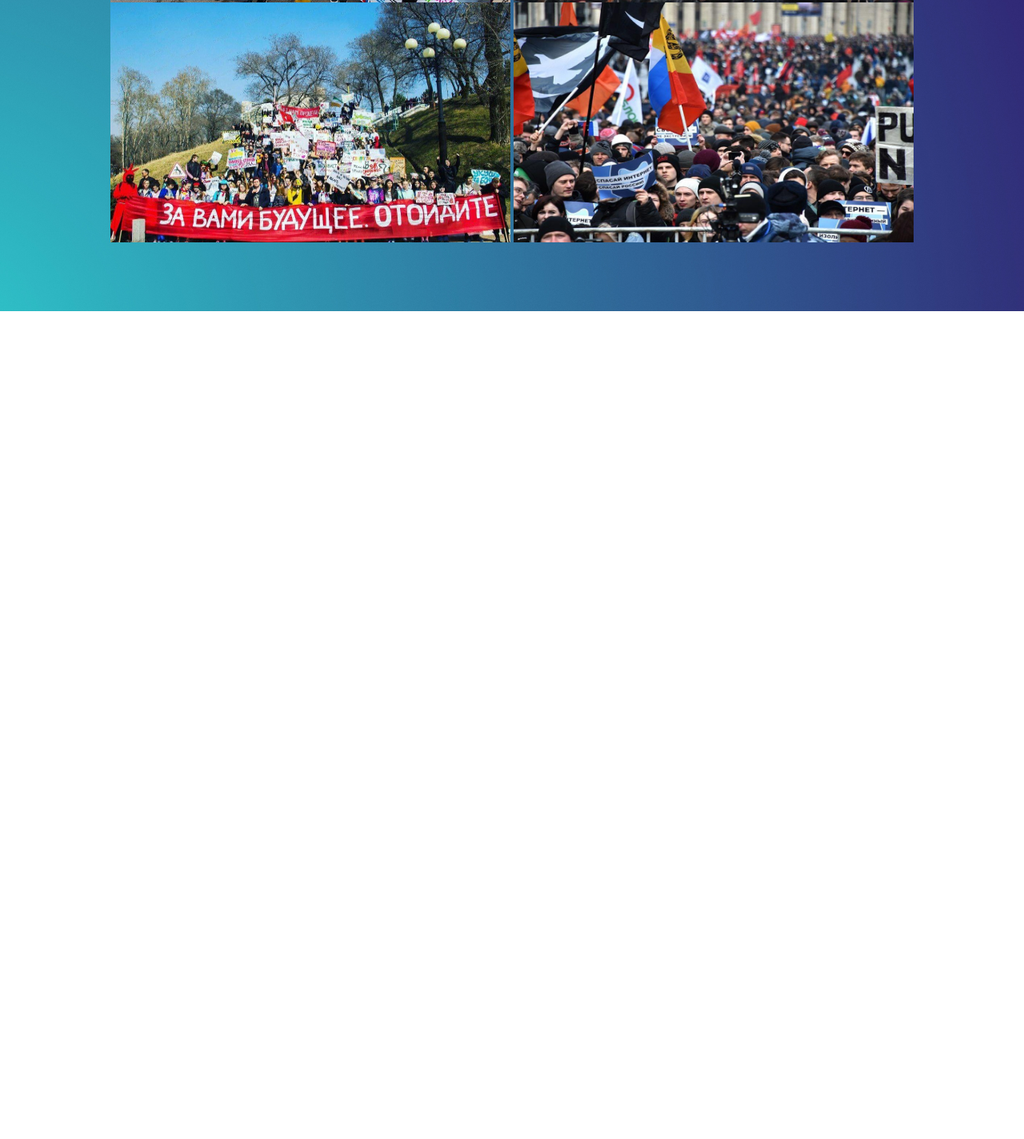
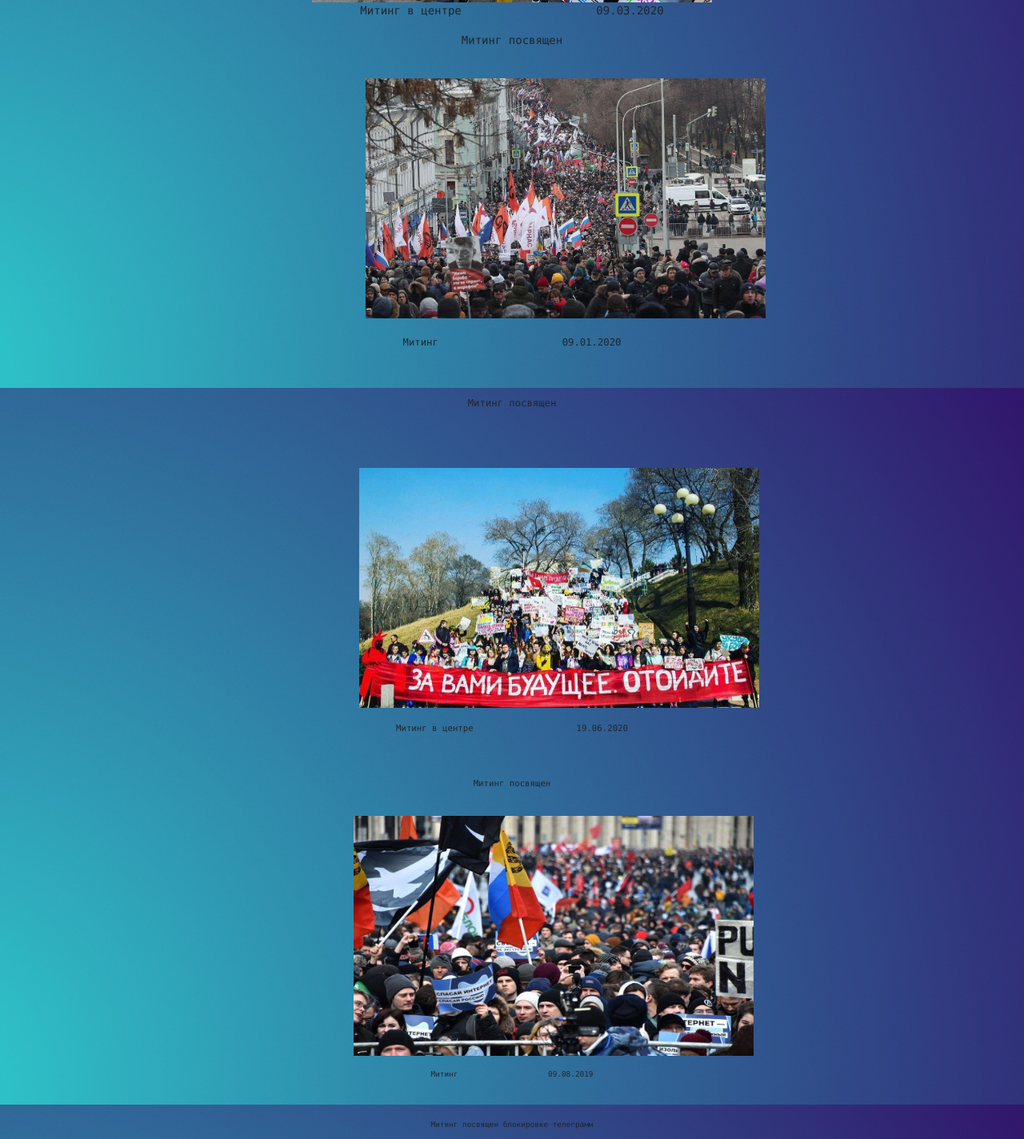
Before and after one commit to RLobodenko/DemHack, a plain HTML site: page index.html in a window 1280 px wide. Shown: the part 411-1835 px from the top of the page at 80% size. Before the commit the page ends 800 px from the top, so only its background shows below. Drawn offline with nearby package versions, Linux system fonts and the light colour scheme.

Commit message:
Update index.html

```diff
--- a/index.html
+++ b/index.html
@@ -44,10 +44,18 @@
 		<article>
 		<br>
 		<a href="route_panel_control.html"><img src="1.jpg" width="500px" height="300px"></a>
+			<pre>Митинг в центре                    09.03.2020</pre>
+			<pre>Митинг посвящен</p>
 		<a href="route_panel_control.html"><img src="2.jpg" width="500px" height="300px"></a>
+				<pre>Митинг                     09.01.2020</pre>
+			<pre>Митинг посвящен</p>
 		<br>
 		<a href="route_panel_control.html"><img src="3.jpg" width="500px" height="300px"></a>
+			<pre>Митинг в центре                    19.06.2020</pre>
+			<pre>Митинг посвящен</p>
 		<a href="route_panel_control.html"><img src="4.jpg" width="500px" height="300px"></a>
+			<pre>Митинг                    09.08.2019</pre>
+			<pre>Митинг посвящен блокировке телеграмм</p>
 			<br>
 			<br>
 		</article>
```
